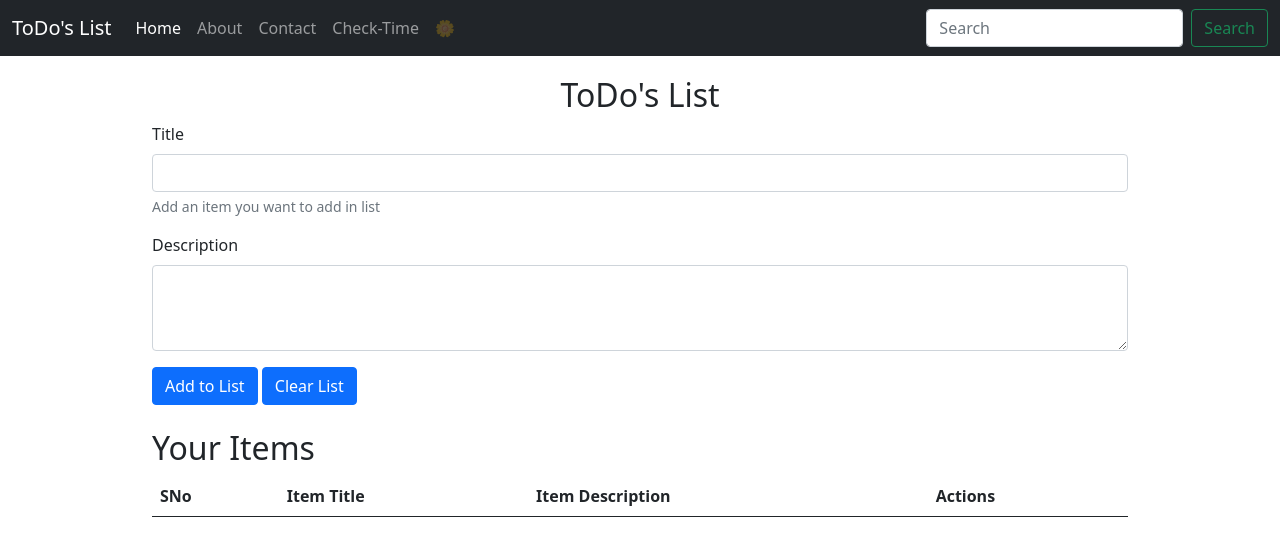
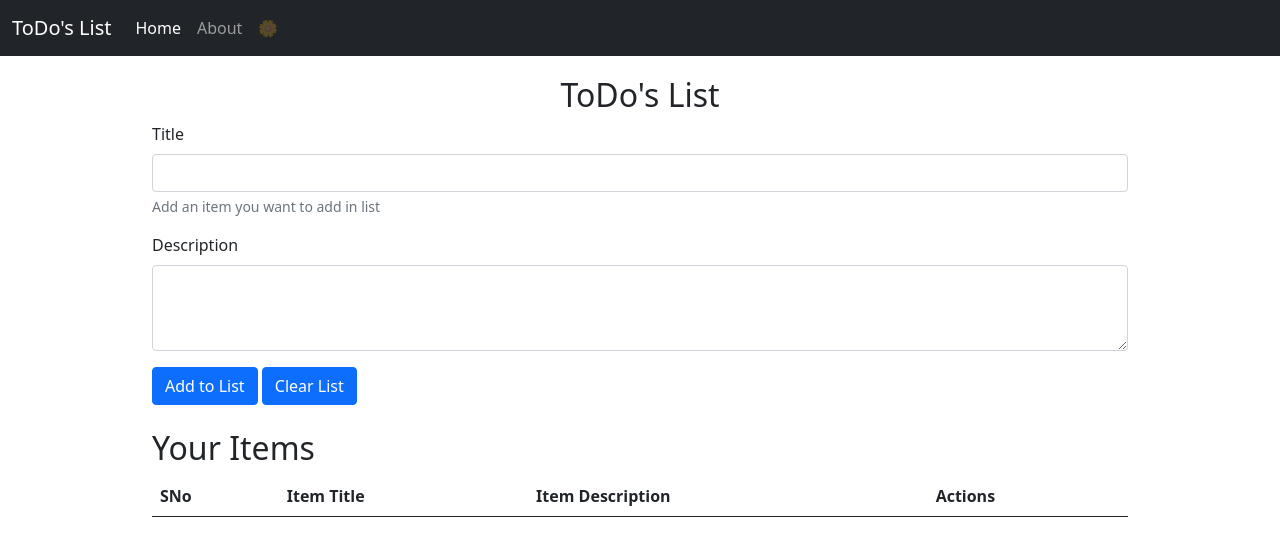
Before and after one commit to akash-kumar44/ToDo-LIst, a plain HTML site: page index.html in a window 1280 px wide. Drawn offline with nearby package versions, Linux system fonts and the light colour scheme.

Commit message:
favicon added

```diff
--- a/index.html
+++ b/index.html
@@ -9,7 +9,7 @@
     <!-- Bootstrap CSS -->
     <link href="https://cdn.jsdelivr.net/npm/bootstrap@5.1.0/dist/css/bootstrap.min.css" rel="stylesheet"
         integrity="sha384-KyZXEAg3QhqLMpG8r+8fhAXLRk2vvoC2f3B09zVXn8CA5QIVfZOJ3BCsw2P0p/We" crossorigin="anonymous">
-
+    <link rel="shortcut icon" href="fav.ico" type="image/x-icon">
     <title>ToDO's List</title>
 </head>
 
@@ -31,19 +31,9 @@
                         <a class="nav-link" href="#">About</a>
                     </li>
                     <li class="nav-item">
-                        <a class="nav-link" href="/Resume/index.html">Contact</a>
-                    </li>
-                    <li class="nav-item">
-                        <a class="nav-link" href="/time.html">Check-Time</a>
-                    </li>
-                    <li class="nav-item">
                         <a class="nav-link disabled" href="#" tabindex="-1" aria-disabled="true">🌼</a>
                     </li>
                 </ul>
-                <form class="d-flex">
-                    <input class="form-control me-2" type="search" placeholder="Search" aria-label="Search">
-                    <button class="btn btn-outline-success" type="submit">Search</button>
-                </form>
             </div>
         </div>
     </nav>
@@ -95,7 +85,7 @@
     <script src="https://cdn.jsdelivr.net/npm/@popperjs/core@2.9.3/dist/umd/popper.min.js" integrity="sha384-eMNCOe7tC1doHpGoWe/6oMVemdAVTMs2xqW4mwXrXsW0L84Iytr2wi5v2QjrP/xp" crossorigin="anonymous"></script>
     <script src="https://cdn.jsdelivr.net/npm/bootstrap@5.1.0/dist/js/bootstrap.min.js" integrity="sha384-cn7l7gDp0eyniUwwAZgrzD06kc/tftFf19TOAs2zVinnD/C7E91j9yyk5//jjpt/" crossorigin="anonymous"></script>
 
-    <script src="/JavaScript/scrpit.js"></script>
+    <script src="/scrpit.js"></script>
 </body>
 
 </html>
```
Also changed, not shown: fav.ico (added), scrpit.js (renamed from JavaScript/scrpit.js).
